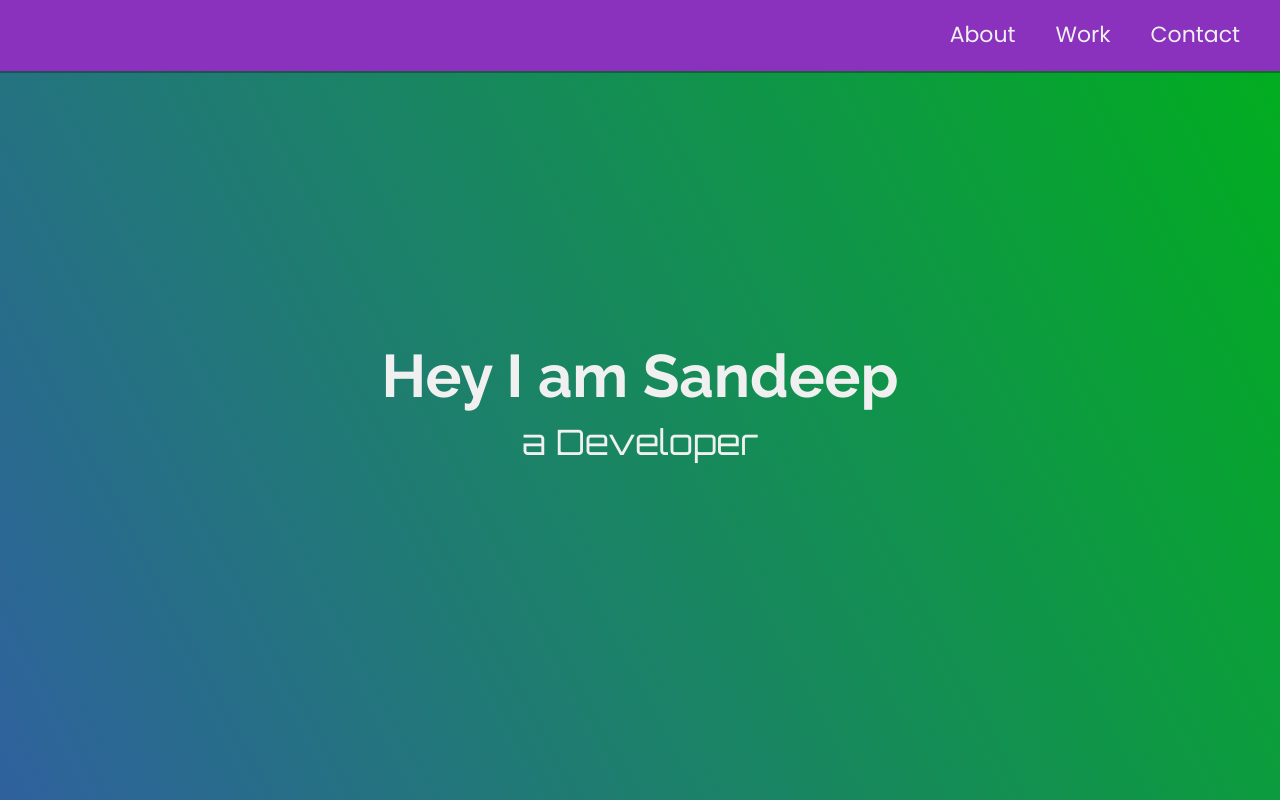
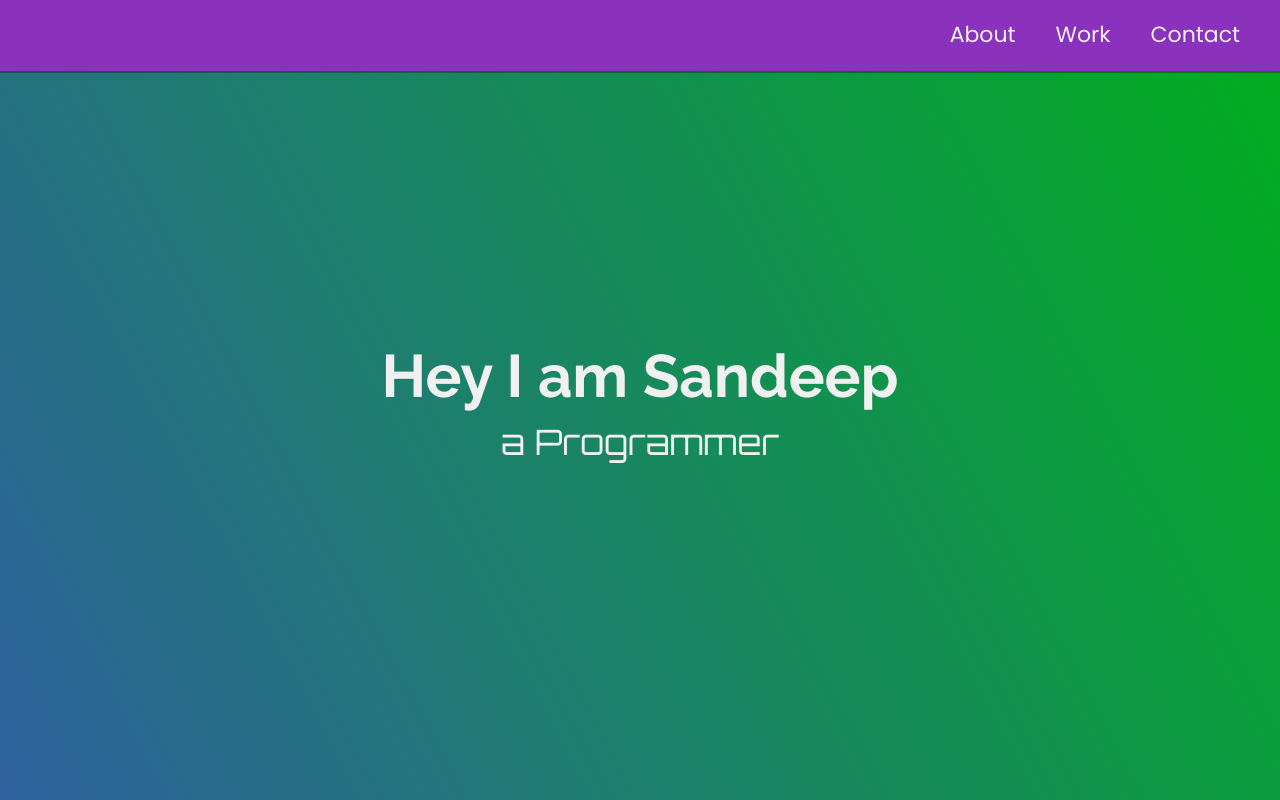
Before and after one commit to imSandeepbt/Sandeep, a plain HTML site: page index.html in a window 1280 px wide. Shown: the top 800 px of the page. Drawn offline with Linux system fonts and the light colour scheme; a web font is replaced by a local one.

Commit message:
Update index.html

```diff
--- a/index.html
+++ b/index.html
@@ -37,7 +37,7 @@
 
 <section id="welcome-section" class="welcome-section">
   <h1>Hey I am Sandeep</h1>
-  <p>a Developer</p>
+  <p>a Programmer</p>
 </section>
 
 <!-- END WELCOME SECTION -->
```
